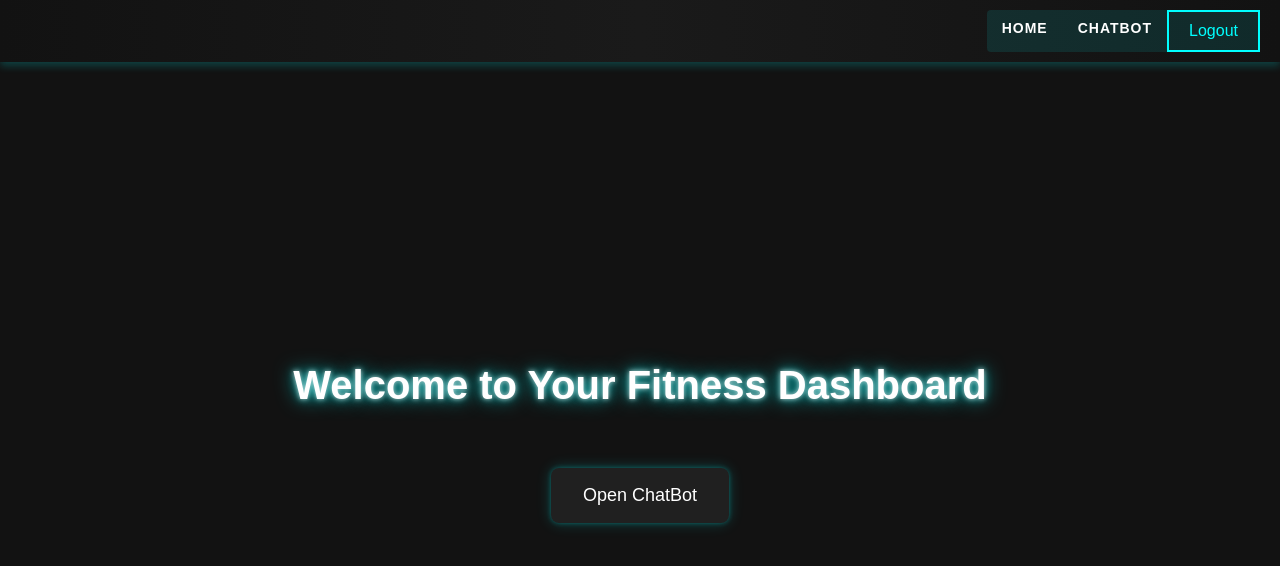
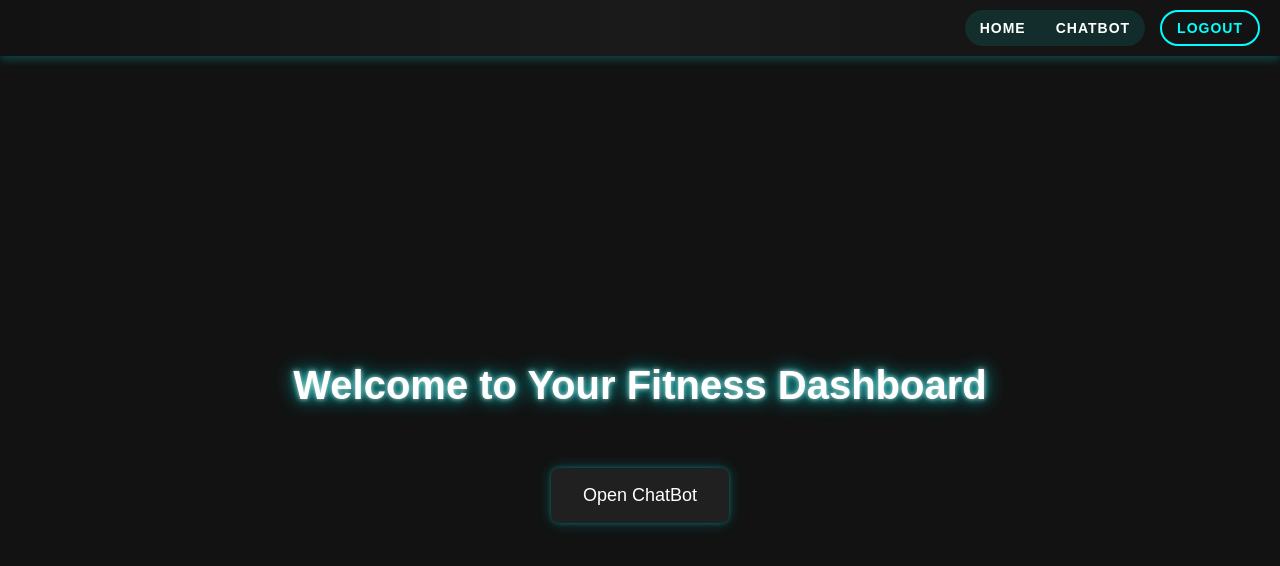
Before and after one commit to Aaqil456/chadzai-app, a React (Create React App) app: page /main-menu in a window 1280 px wide. Shown: the top 566 px of the page. Built offline with nearby package versions, Linux system fonts and the light colour scheme; no server answers; sample sign-in values are in the browser's storage.

Commit message:
improve design of navbar

```diff
--- a/src/components/Navbar/Navbar.css
+++ b/src/components/Navbar/Navbar.css
@@ -15,13 +15,20 @@
     z-index: 1000;
 }
 
+.navbar-links {
+    display: flex;
+    align-items: center;
+}
+
 .navbar ul {
     list-style: none;
     display: flex;
     margin: 0;
     padding: 0;
     background-color: rgba(0, 255, 255, 0.1);
-    border-radius: 4px;
+    border-radius: 20px;
+    overflow: hidden;
+    margin-right: 15px; /* Add space between ul and button */
 }
 
 .navbar li {
@@ -49,7 +56,22 @@
     background-color: transparent;
     border: 2px solid #00ffff;
     color: #00ffff;
-    font-size:
+    font-size: 14px;
+    font-weight: bold;
+    text-transform: uppercase;
+    letter-spacing: 1px;
+    cursor: pointer;
+    transition: all 0.3s ease;
+    padding: 8px 15px;
+    border-radius: 20px;
+}
+
+.navbar button:hover {
+    background-color: #00ffff;
+    color: #121212;
+    box-shadow:
+        0 0 10px rgba(0, 255, 255, 0.6),
+        0 0 20px rgba(0, 255, 255, 0.4);
 }
 
 /* Add this to your global styles or App.css */
--- a/src/components/Navbar/Navbar.js
+++ b/src/components/Navbar/Navbar.js
@@ -19,6 +19,7 @@ const Navbar = () => {
 
   return (
     <nav className="navbar">
+      <div className="navbar-links">
         <ul>
           <li>
             <Link to="/main-menu">Home</Link>
@@ -26,10 +27,9 @@ const Navbar = () => {
           <li>
             <Link to="/chatbot">ChatBot</Link>
           </li>
-        <li>
+        </ul>
         <button onClick={handleLogout}>Logout</button>
-        </li>
-      </ul>
+      </div>
     </nav>
   );
 };
```
Lines whose indentation alone changed are shown as unchanged.
